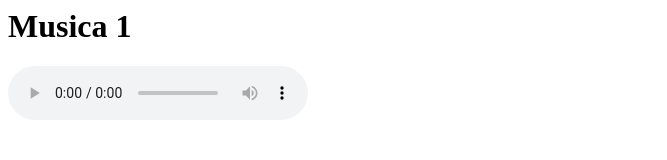
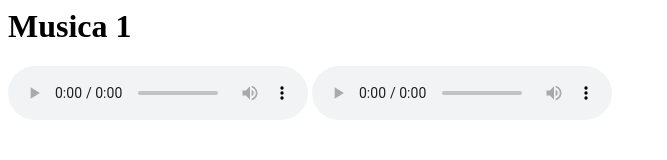
Before and after one commit to Arthur-boop-create/Projeto-1, a plain HTML site: page Midias/midias.html in a window 1280 px wide. Shown: the whole page, without its empty margins (0-667 px from the left). Drawn offline with Linux system fonts and the light colour scheme.

Commit message:
Update midias.html

```diff
--- a/Midias/midias.html
+++ b/Midias/midias.html
@@ -4,7 +4,9 @@
     <h1>Musica 1</h1>
     <audio controls>
 	    <source src="3.m4a" type="audio/x-m4a">
-	    <source src="4.m4a" type="audio/x-m4a">
+    </audio>
+    <audio controls>
+    	<source src="4.m4a" type="audio/x-m4a">
     </audio>
   </head>
 </html>
```
